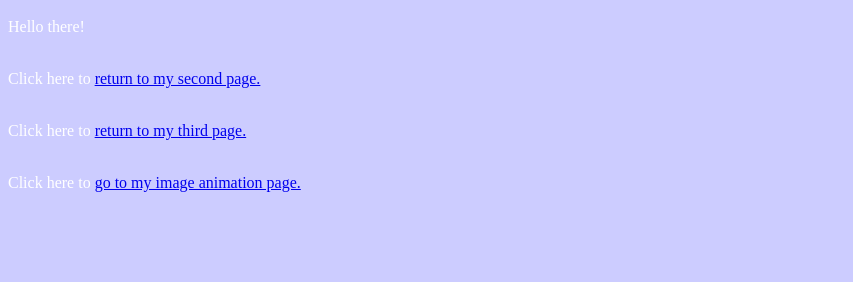
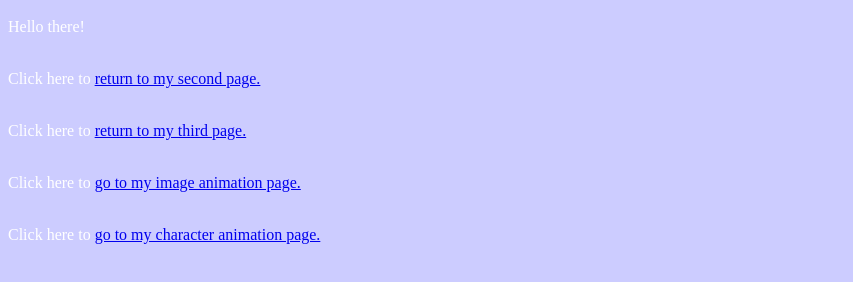
Before and after one commit to p1capote22/mywebsite, a plain HTML site: page index.html in a window 1280 px wide. Shown: the part 48-330 px from the top of the page, without its empty margins (0-853 px from the left). Drawn offline with Linux system fonts and the light colour scheme.

Commit message:
Update index.html

```diff
--- a/index.html
+++ b/index.html
@@ -21,10 +21,11 @@ Hello there!
 <br/><br/>
 
 <p>Click here to <a href="imageAnimation.html">go to my image animation page. </a>
+<br/><br/>
 
 
+<p>Click here to <a href="dude.html">go to my character animation page. </a>
 <br/><br/>
-
 
 </font>
 </body>
```
